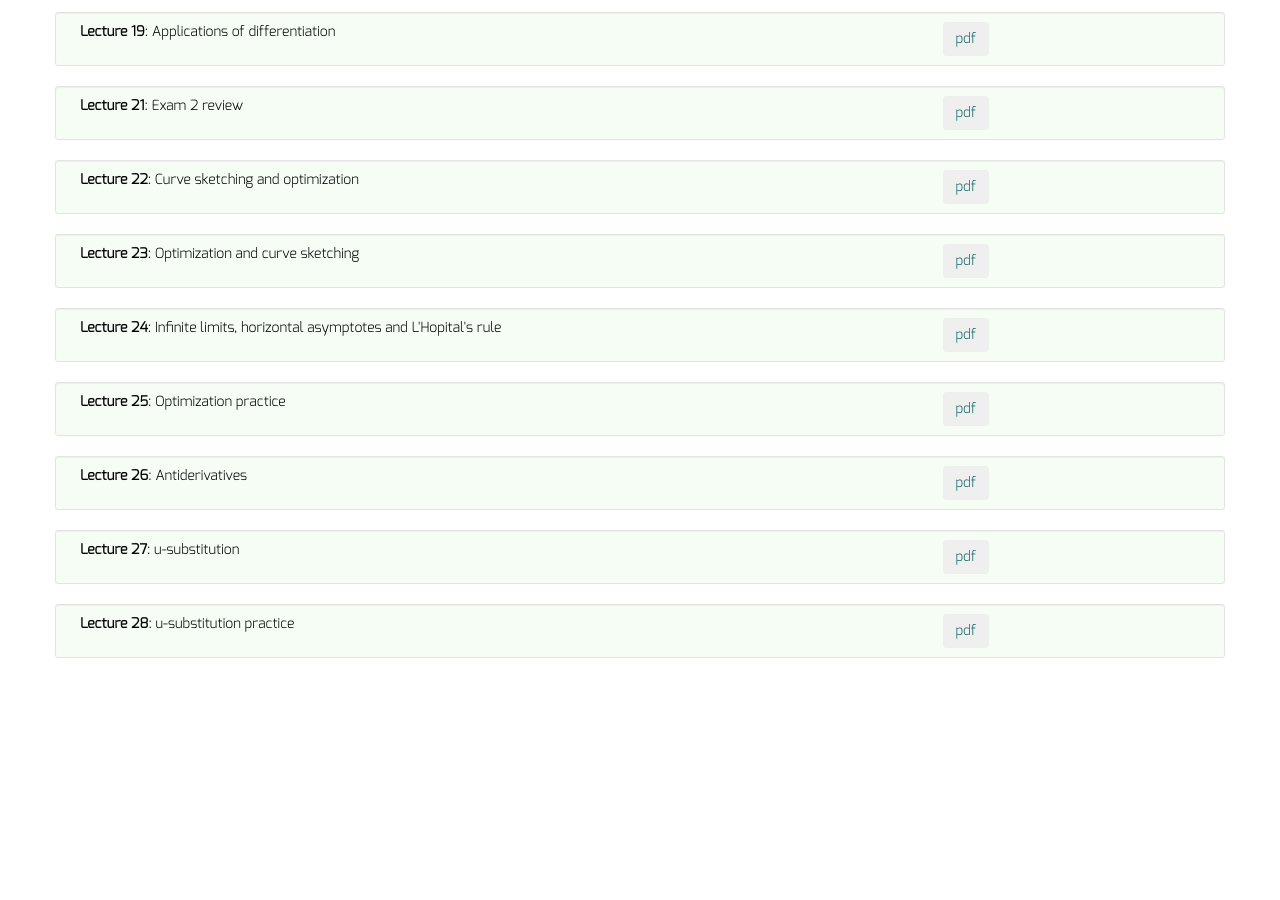
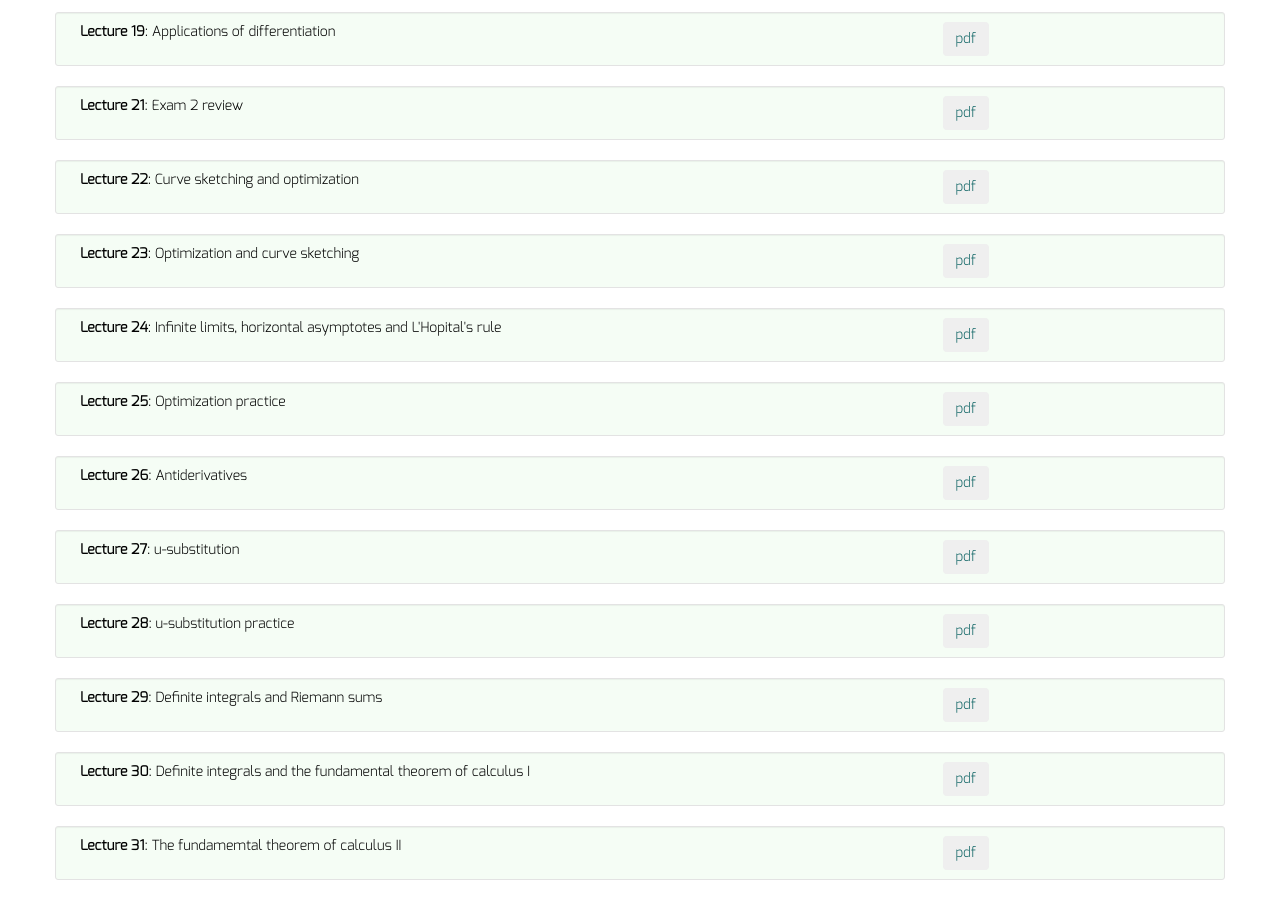
Before and after one commit to dkrashen/calc1, a Jekyll site: the page built from lectures/index.html, in a window 1280 px wide and 900 px high, scrolled down 1602 px. Built offline with Jekyll 4.4.1, drawn with Linux system fonts in a browser that asks for light colours; before the commit the page ends 2280 px from its top, so only the background shows below that.

Commit message:
add lectures 29, 30, 31

```diff
--- a/_data/lectures.yml
+++ b/_data/lectures.yml
@@ -79,3 +79,12 @@
 - title: "Lecture 28"
   filename: "lecture28.pdf"
   description: "u-substitution practice"
+- title: "Lecture 29"
+  filename: "lecture29.pdf"
+  description: "Definite integrals and Riemann sums"
+- title: "Lecture 30"
+  filename: "lecture30.pdf"
+  description: "Definite integrals and the fundamental theorem of calculus I"
+- title: "Lecture 31"
+  filename: "lecture31.pdf"
+  description: "The fundamemtal theorem of calculus II"
```
Also changed, not shown: 3 other files.
